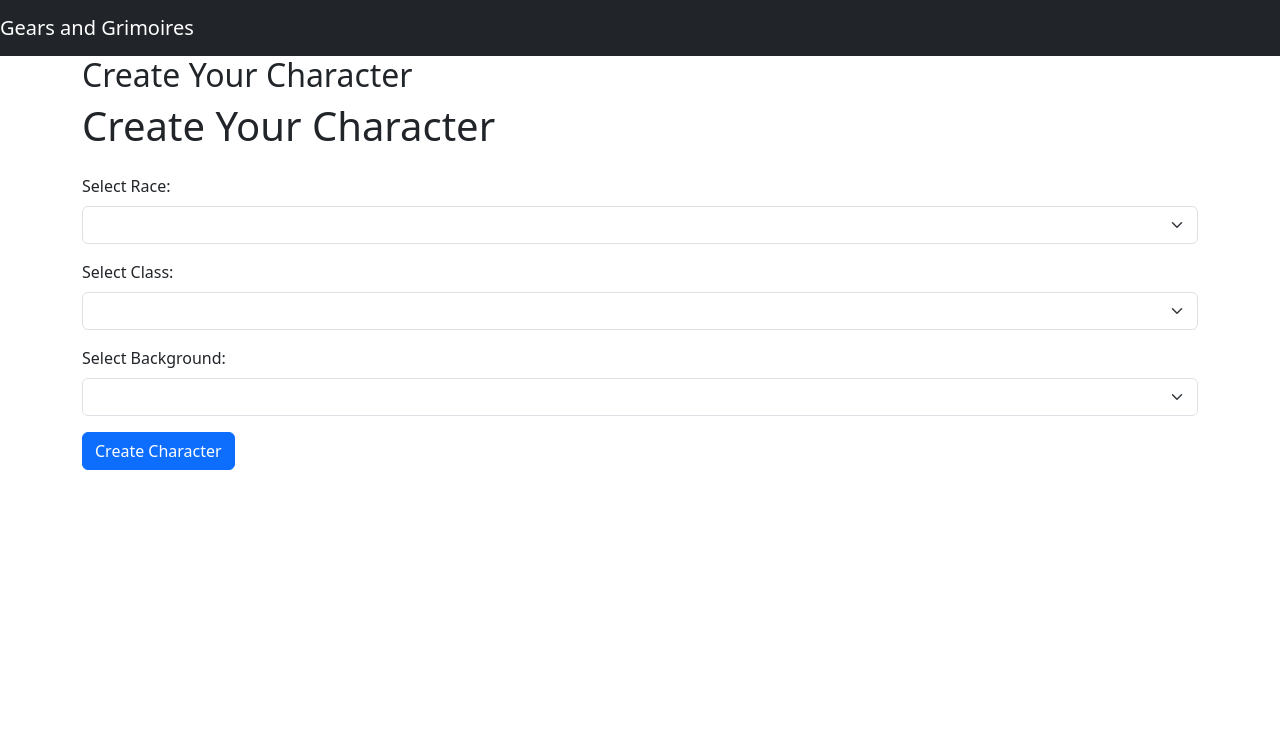
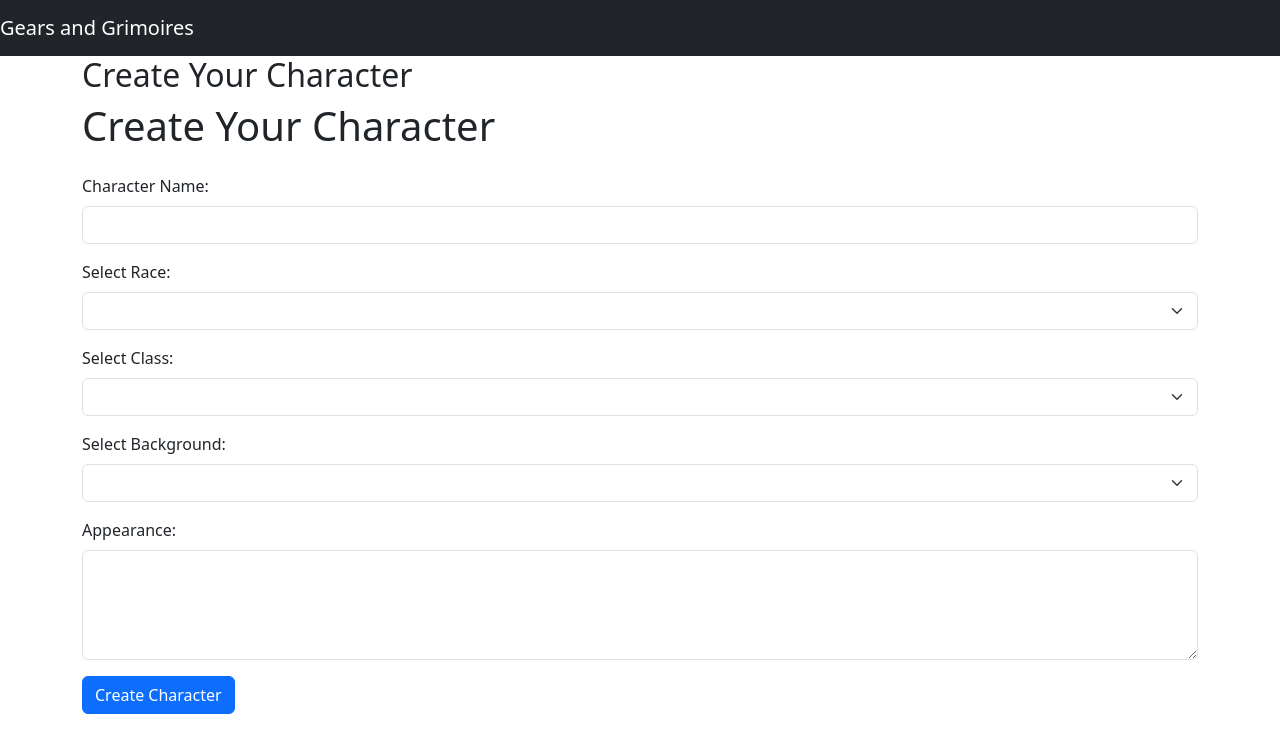
Before and after one commit to rkylenorris/gg_character_creator_demo, a Flask app: template templates/create_character.html in a window 1280 px wide. Shown: the top 753 px of the page. Run offline with Flask 3, Linux system fonts and the light colour scheme; the template is opened without the code that fills it: values that come from a table or form of the project are taken from there, others are empty; some libraries are stand-ins or nearby versions.

Commit message:
added fields for name and appearance

```diff
--- a/templates/create_character.html
+++ b/templates/create_character.html
@@ -13,6 +13,12 @@
 
     <form method="POST">
         {{ form.hidden_tag() }}
+
+        <!-- Character Name -->
+        <div class="mb-3">
+            <label for="name" class="form-label">Character Name:</label>
+            {{ form.name(class="form-control") }}
+        </div>
 
         <div class="mb-3">
             <label for="race" class="form-label">Select Race:</label>
@@ -32,6 +38,12 @@
             <p id="background_desc" class="mt-2 text-muted"></p>
         </div>
 
+        <!-- Appearance -->
+        <div class="mb-3">
+          <label for="appearance" class="form-label">Appearance:</label>
+          {{ form.appearance(class="form-control", rows=4) }}
+        </div>
+
         <button type="submit" class="btn btn-primary">Create Character</button>
     </form>
 {% endblock %}
```
